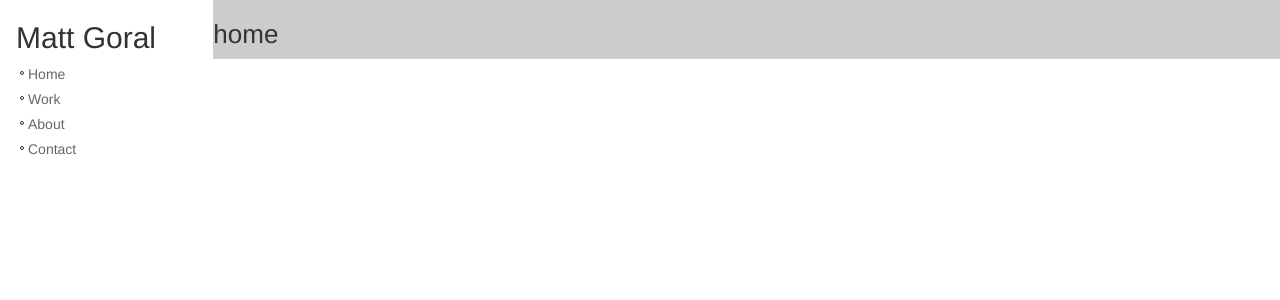
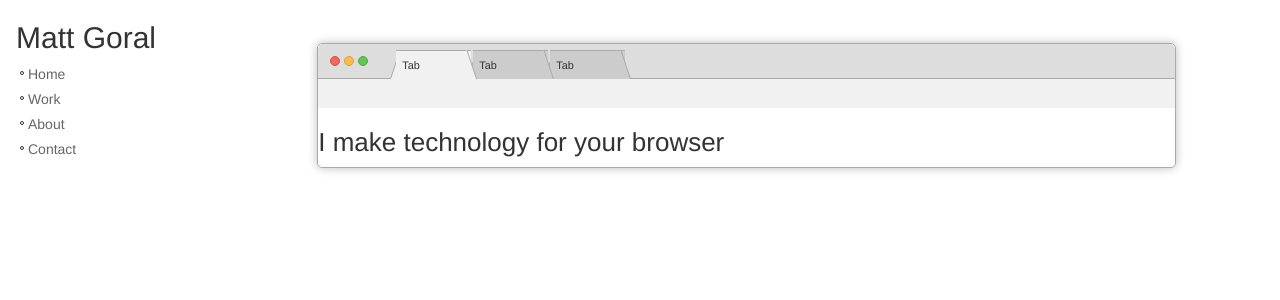
Before and after one commit to mattgoral/mattgoral.github.io, an Angular app: page / in a window 1280 px wide. Shown: the top 300 px of the page. Built offline with nearby package versions, Linux system fonts and the light colour scheme.

Commit message:
make browser with tabs

```diff
--- a/src/app/home/home.component.html
+++ b/src/app/home/home.component.html
@@ -1,3 +1,38 @@
 <div id="home" class="row" [ngClass]="loadAnimation">
-	<h2>home</h2>
+	<div class="col-md-10 col-md-offset-1">
+		<div class="browser">
+			<div class="browser-header">
+				<div class="browser-button red"></div>
+				<div class="browser-button yellow"></div>
+				<div class="browser-button green"></div>
+				<div class="tabs">
+					<div class="tab">
+						<div class="tab-angle left-angle"></div>
+						<div class="tab-body">
+							<div class="tab-text">Tab</div>
+						</div>
+						<div class="tab-angle right-angle"></div>
+					</div>
+
+					<div class="tab">
+						<div class="tab-angle left-angle"></div>
+						<div class="tab-body">
+							<div class="tab-text">Tab</div>
+						</div>
+						<div class="tab-angle right-angle"></div>
+					</div>
+
+					<div class="tab active">
+						<div class="tab-angle left-angle"></div>
+						<div class="tab-body">
+							<div class="tab-text">Tab</div>
+						</div>
+						<div class="tab-angle right-angle"></div>
+					</div>
+				</div>
+			</div>
+			<div class="url-bar"></div>
+			<h2>I make technology for your browser</h2>
+		</div>
+	</div>
 </div>
--- a/src/app/home/home.component.scss
+++ b/src/app/home/home.component.scss
@@ -1,8 +1,151 @@
 @import "~compass-mixins/lib/_animate";
 @import "../app.component";
+
+$browser-button-size: 10px;
+$browser-border-radius: 5px;
+$browser-header-color: #ddd;
+$url-bar-color: #f1f1f1;
+$url-border-color: #aaa;
+
+$tab-active-color: $url-bar-color;
+$tab-inactive-color: #ccc;
+
+$tab-height: 30px;
+$tab-angle: 10px;
 
 #home {
 	@include animation-duration($animation-master);
 
-	background-color: #ccc;
+	.browser {
+		border: 1px solid #aaa;
+		border-radius: $browser-border-radius;
+		box-shadow: 0 0 10px #bbb;
+		margin-top: 5%;
+
+		.browser-header {
+			background: $browser-header-color;
+			border-radius: $browser-border-radius $browser-border-radius 0px 0px;
+			padding-left: 10px;
+		}
+
+		.browser-button {
+			border-radius: 100%;
+			display: inline-block;
+			height: $browser-button-size;
+			margin: 12px 2px;
+			width: $browser-button-size;
+			vertical-align: top;
+
+			&.red {
+				background: #ef6a5e;
+				border: 1px solid #d25145;
+			}
+
+			&.yellow {
+				background: #f7be4f;
+				border: 1px solid #d7a042;
+			}
+
+			&.green {
+				background: #60c655;
+				border: 1px solid #52a640;
+			}
+		}
+
+		.tabs {
+			display: inline-block;
+			margin-left: 30px;
+			vertical-align: top;
+		}
+
+		.tab {
+			display: inline-block;
+			vertical-align: top;
+			z-index: 100;
+			margin-top: 5px;
+			margin-left: -10px;
+			position: relative;
+			z-index: 0;
+			float: right;
+
+
+			.tab-body {
+				height: $tab-height;
+				display: inline-block;
+				background: $browser-header-color;
+			}
+
+			.tab-text {
+				margin-top: 1px;
+				line-height: $tab-height - 2px;
+				font-size: $tab-height / 2.75;
+				border-top: 1px solid #aaa;
+				display: inline-block;
+				width: 75px;
+				padding: 0 6px;
+				background: $tab-inactive-color;
+			}
+
+			.tab-angle {
+				display: inline-block;
+				vertical-align: top;
+				font-size: 0px;
+				line-height: 0%;
+				width: 0px;
+			}
+
+			.tab-angle::before {
+				content: '';
+				vertical-align: top;
+				font-size: 0px;
+				line-height: 0%;
+				width: 0px;
+			}
+
+			.tab-angle::after {
+				content: '';
+				vertical-align: top;
+				font-size: 0px;
+				line-height: 0%;
+				width: 0px;
+			}
+
+			.left-angle {
+				border-bottom: $tab-height solid $url-border-color;
+				border-left: 10px solid transparent;
+				margin-right: -4px
+			}
+			.left-angle::before {
+				border-bottom: $tab-height solid $tab-inactive-color;
+				border-left: $tab-angle solid transparent;
+				margin-left: ($tab-angle - 1px) * -1;
+			}
+
+			.right-angle {
+				border-top: $tab-height solid transparent;
+				border-left: $tab-angle solid $url-border-color;
+				margin-left: -4px;
+			}
+
+			.right-angle::after {
+				border-top: $tab-height solid transparent;
+				border-left: $tab-angle solid $tab-inactive-color;
+				margin-left: ($tab-angle + 1px) * -1;
+			}
+
+			&.active {
+				z-index: 1;
+				.tab-text { background: $tab-active-color; }
+				.left-angle::before { border-bottom: $tab-height solid $tab-active-color; }
+				.right-angle::after { border-left: $tab-angle solid $tab-active-color; }
+			}
+		}
+
+		.url-bar {
+			background: $url-bar-color;
+			border-top: 1px solid $url-border-color;
+			height: 30px;
+			margin-top: -1px;
+		}
+	}
 }
```
